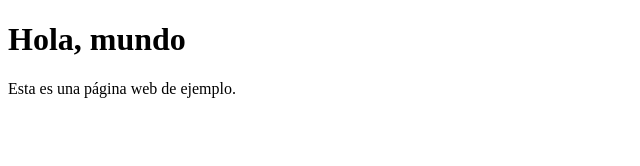
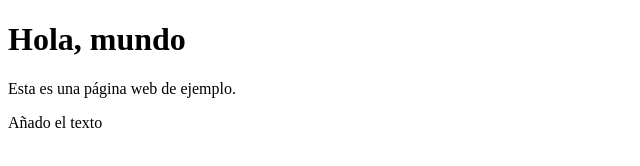
Before and after one commit to Zanwel/repositorioDePrueba, a plain HTML site: page index.html in a window 1280 px wide. Shown: the whole page, without its empty margins (0-640 px from the left). Drawn offline with Linux system fonts and the light colour scheme.

Commit message:
Añado texto al index

```diff
--- a/index.html
+++ b/index.html
@@ -8,5 +8,6 @@
 <body>
     <h1>Hola, mundo</h1>
     <p>Esta es una página web de ejemplo.</p>
+    <p>Añado el texto</p>
 </body>
 </html>
```
